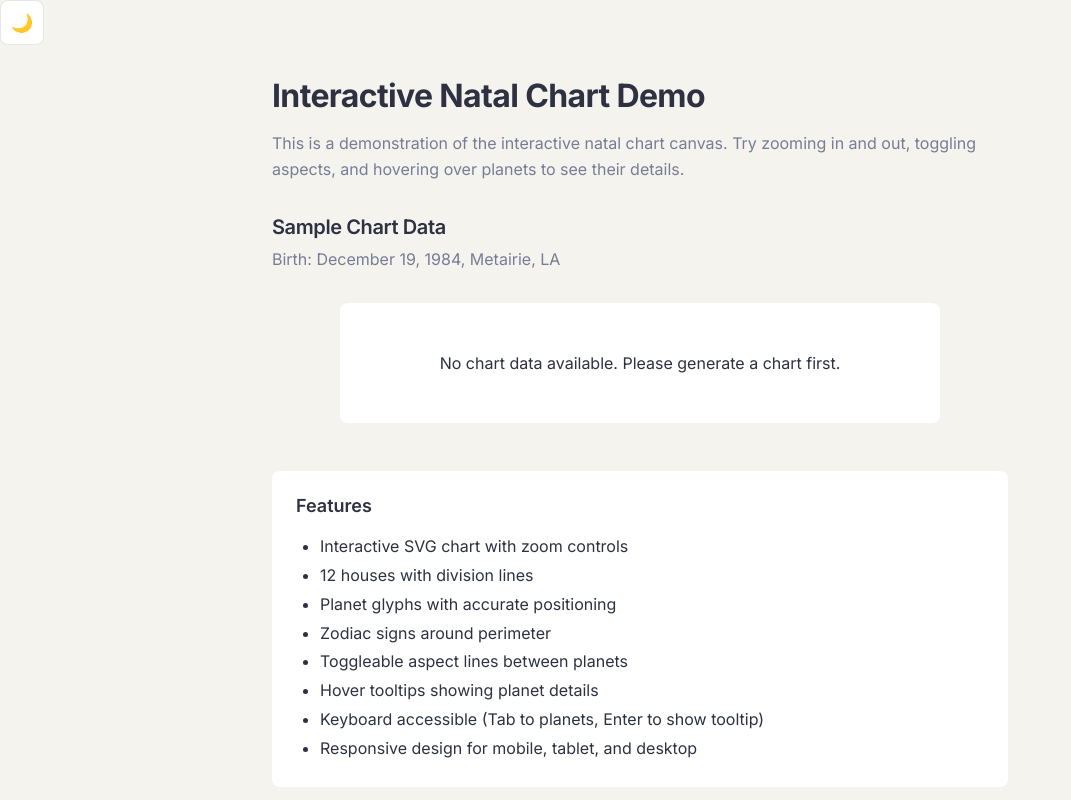
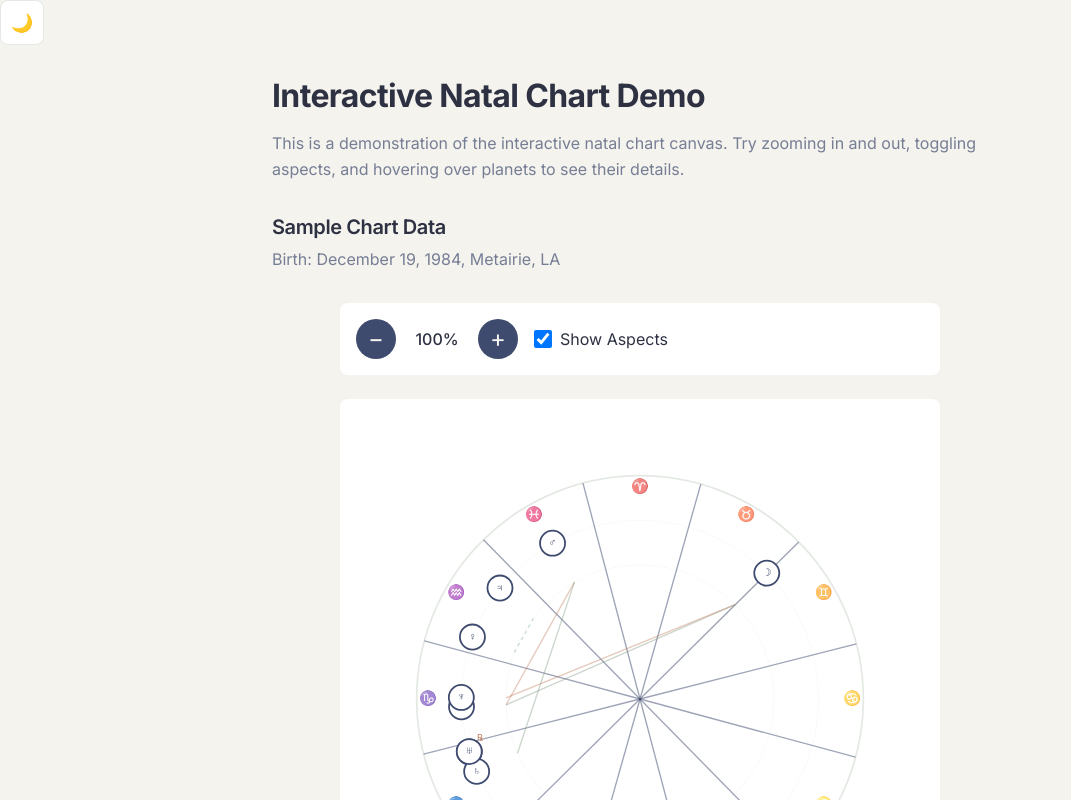
Before and after one commit to Thelastlineofcode/Astrology-Synthesis, a Next.js app in the folder frontend/: page /chart-demo in a window 1280 px wide. Shown: the top 800 px of the page, without its empty margins (0-1071 px from the left). Built offline with nearby package versions, Linux system fonts and the light colour scheme.

Commit message:
Address code review feedback - update comments and revert unrelated change
Co-authored-by: Thelastlineofcode <221423153+Thelastlineofcode@users.noreply.github.com>

```diff
--- a/frontend/src/app/chart-demo/page.tsx
+++ b/frontend/src/app/chart-demo/page.tsx
@@ -45,7 +45,7 @@ export default function ChartDemoPage() {
         </p>
       </div>
 
-      <ChartCanvas planets={mockChartData.planets} houses={mockChartData.houses} aspects={mockChartData.aspects} />
+      <ChartCanvas chartData={mockChartData} />
 
       <div style={{
         marginTop: '3rem',
--- a/frontend/src/app/globals.css
+++ b/frontend/src/app/globals.css
@@ -1,7 +1,7 @@
 @import "tailwindcss";
 
 /* ============================================
-   TYPOGRAPHY SYSTEM - Healing Cosmos
+   TYPOGRAPHY SYSTEM - Roots Revealed
    Font families, sizes, weights, line heights
    ============================================ */
 
@@ -36,7 +36,7 @@
   --font-size-small: 14px;
   --font-size-tiny: 12px;
 
-  /* Map legacy tokens to design-system tokens */
+  /* Map legacy tokens to theme system tokens */
   --background: var(--bg-primary);
   --foreground: var(--text-primary);
 }
```
